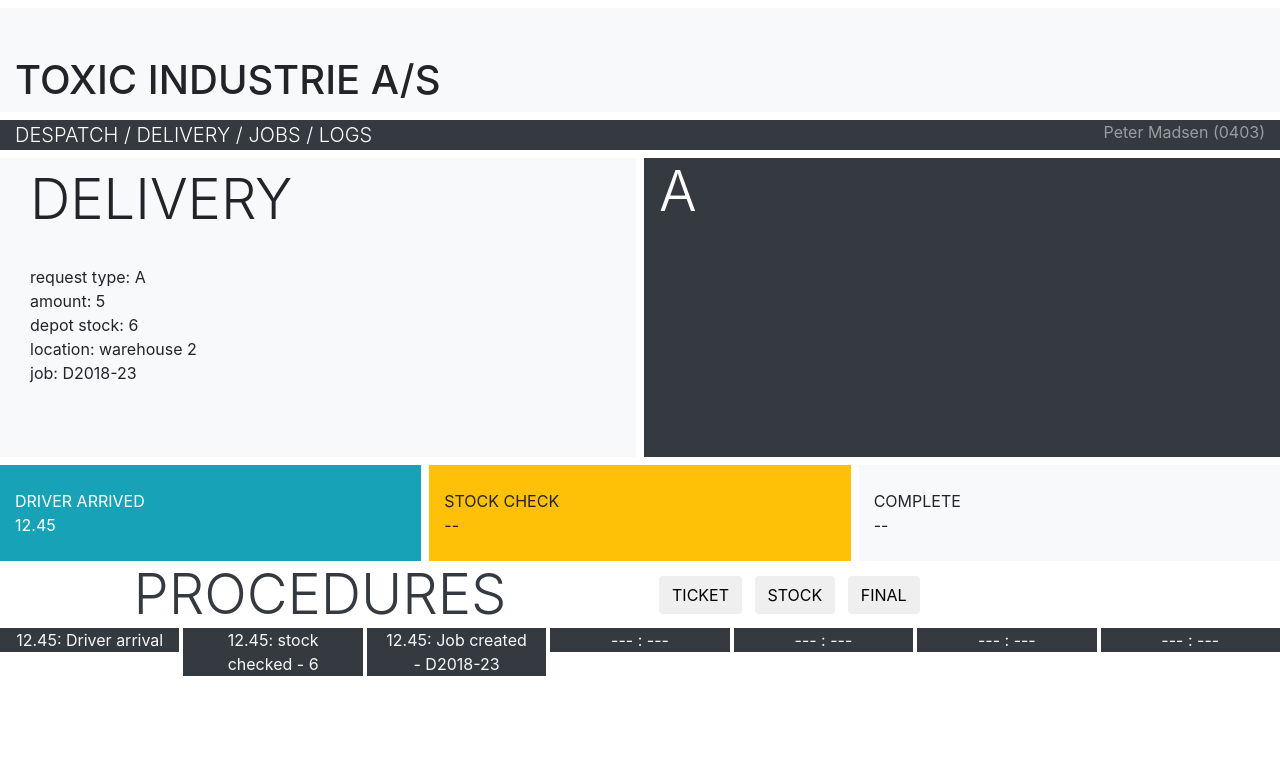
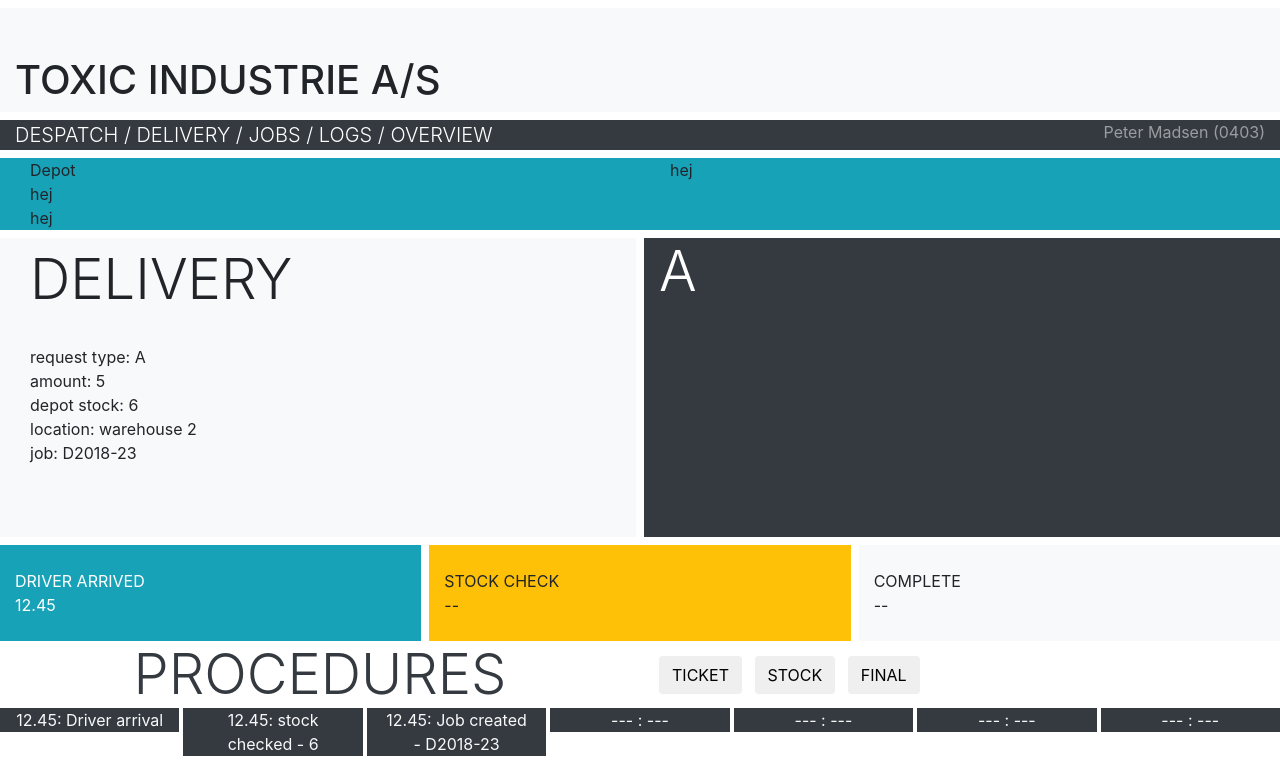
Before and after one commit to anders-noerrelykke/dev-env-exam, a PHP site: page /new-dashboard.php in a window 1280 px wide. Shown: the top 777 px of the page. Run offline with PHP 8.4, Linux system fonts and the light colour scheme; data that the repository does not hold is empty.

Commit message:
det kan jeg ikke huske

```diff
--- a/dev-env-exam/new-dashboard.php
+++ b/dev-env-exam/new-dashboard.php
@@ -22,10 +22,21 @@
         <div class="row">
             <div class="container-fluid bg-dark text-white lead">
 				<div class="row">
-					<div class="col-8">DESPATCH / DELIVERY / JOBS / LOGS</div>
+					<div class="col-8">DESPATCH / DELIVERY / JOBS / LOGS / OVERVIEW </div>
                 	<div class="col-4 text-right small text-white-50">Peter Madsen (0403)</div>
 				</div>
 
+            </div>
+        </div>
+
+        <div class="row my-2">
+            <div class="col bg-info">
+                <div class="container-fluid">Depot</div>
+                <div class="container-fluid">hej</div>
+                <div class="container-fluid">hej</div>
+            </div>
+            <div class="col bg-info">
+                <div class="container-fluid">hej</div>
             </div>
         </div>
 
@@ -134,6 +145,16 @@
 	//								CLICK EVENTS
 	//----------------------------------------------------------------------//
 
+    //POST DATA TO API
+    $.post("api-get-warehouses.php",true, function(sResponse){
+
+       // console.log(sResponse);
+        var jResponse = JSON.parse(sResponse);
+       // console.log(jResponse);
+        for(let i=0; i<jResponse.length; i++){
+            console.log(jResponse[i].idWarehouse,jResponse[i].depot_id,jResponse[i].warehouse_type_id);
+        }
+    });
 
 	//----------------------------------------------------------------------//
 	//						LOGIN / LOGOUT / CHECK USER
```
